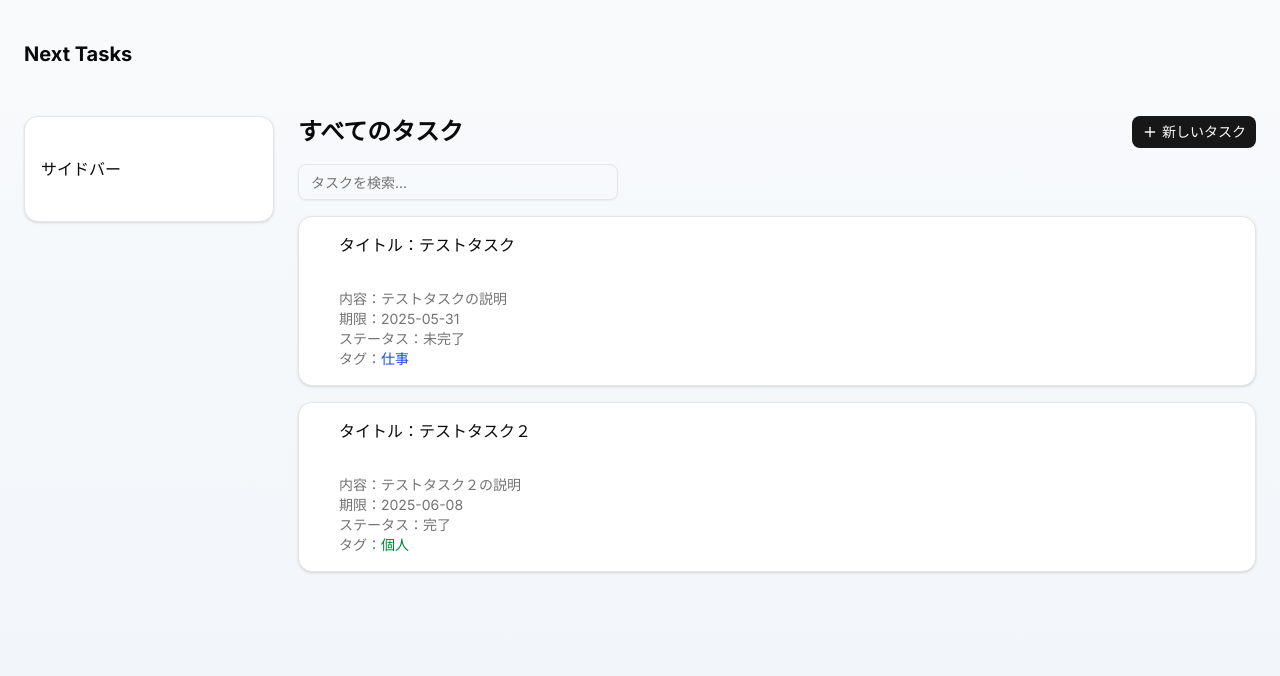
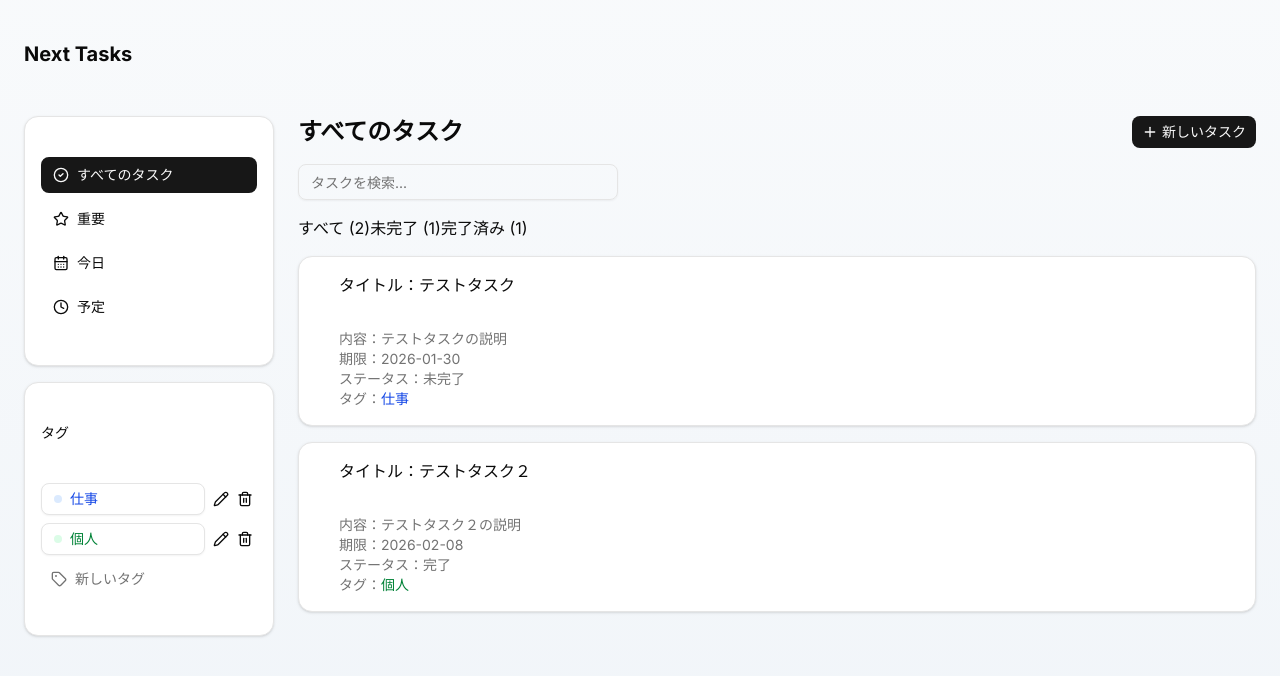
Before and after one commit to aoma8270-cyber/next-todo-app, a Next.js app: page / in a window 1280 px wide. Shown: the top 676 px of the page. Built offline with nearby package versions, Linux system fonts and the light colour scheme.

Commit message:
フィルタリング機能の追加

```diff
--- a/app/components/SideBar.tsx
+++ b/app/components/SideBar.tsx
@@ -1,15 +1,142 @@
-import { Card, CardContent } from "@/components/ui/card";
+import { Button } from "@/components/ui/button";
+import { Card, CardContent, CardHeader, CardTitle } from "@/components/ui/card";
+import { cn } from "@/lib/utils";
+import {
+  CalendarDays,
+  CheckCircle2,
+  Clock,
+  Pencil,
+  Star,
+  Tag,
+  Trash2,
+} from "lucide-react";
+import { FilterType } from "../page";
 
-const SideBar = () => {
+type Props = {
+  currentFilter: FilterType;
+  tags: {
+    id: string;
+    name: string;
+    color: string;
+    text_color: string;
+  }[];
+  selectedTagName: string | null;
+  handleTagFilter: (tagName: string) => void;
+  changeFilter: (filter: FilterType) => void;
+};
+
+const SideBar = ({
+  currentFilter,
+  tags,
+  selectedTagName,
+  handleTagFilter,
+  changeFilter,
+}: Props) => {
+
   return (
-    <div>
     <div className="space-y-4">
       <Card>
         <CardContent className="p-4">
-            <nav className="grid gap-2">サイドバー</nav>
+          <nav className="grid gap-2">
+            <Button
+              variant={currentFilter === "all" ? "default" : "ghost"}
+              className="justify-start gap-2 px-2 w-full"
+              onClick={() => changeFilter("all")}
+            >
+              <CheckCircle2 className="h-4 w-4" />
+              <span>すべてのタスク</span>
+            </Button>
+            <Button
+              variant={currentFilter === "important" ? "default" : "ghost"}
+              className="justify-start gap-2 px-2 w-full"
+              onClick={() => changeFilter("important")}
+            >
+              <Star className="h-4 w-4" />
+              <span>重要</span>
+            </Button>
+            <Button
+              variant={currentFilter === "today" ? "default" : "ghost"}
+              className="justify-start gap-2 px-2 w-full"
+              onClick={() => changeFilter("today")}
+            >
+              <CalendarDays className="h-4 w-4" />
+              <span>今日</span>
+            </Button>
+            <Button
+              variant={currentFilter === "scheduled" ? "default" : "ghost"}
+              className="justify-start gap-2 px-2 w-full"
+              onClick={() => changeFilter("scheduled")}
+            >
+              <Clock className="h-4 w-4" />
+              <span>予定</span>
+            </Button>
+          </nav>
         </CardContent>
       </Card>
+      <Card>
+        <CardHeader className="p-4 pb-2">
+          <CardTitle className="text-sm font-medium">タグ</CardTitle>
+        </CardHeader>
+        <CardContent className="p-4 pt-0">
+          <div className="grid gap-2">
+            {tags.map((tag) => (
+              <div key={tag.id} className="flex items-center">
+                <Button
+                  variant={
+                    currentFilter === "tag" && selectedTagName === tag.name
+                      ? "default"
+                      : "outline"
+                  }
+                  size="sm"
+                  className={cn(
+                    "justify-start gap-2 h-8 flex-grow",
+                    currentFilter === "tag" && selectedTagName === tag.name
+                      ? "bg-primary text-primary-foreground hover:bg-primary/90"
+                      : tag.text_color
+                  )}
+                  onClick={() => handleTagFilter(tag.name)}
+                >
+                  <div
+                    className={`h-2 w-2 rounded-full ${
+                      tag.color.split(" ")[0]
+                    }`}
+                  />
+                  <span>{tag.name}</span>
+                </Button>
+                <div className="flex">
+                  <Button
+                    variant="ghost"
+                    size="icon"
+                    className="h-8 w-6 ml-1"
+                    onClick={() => {}}
+                  >
+                    <Pencil className="h-3.5 w-3.5" />
+                    <span className="sr-only">タグを編集</span>
+                  </Button>
+                  <Button
+                    variant="ghost"
+                    size="icon"
+                    className="h-8 w-6 hover:text-destructive"
+                    onClick={() => {}}
+                  >
+                    <Trash2 className="h-3.5 w-3.5" />
+                    <span className="sr-only">タグを削除</span>
+                  </Button>
                 </div>
+              </div>
+            ))}
+            <Button
+              variant="ghost"
+              size="sm"
+              className="justify-start gap-2 h-8 text-muted-foreground"
+              onClick={() => {}}
+            >
+              <Tag className="h-3.5 w-3.5" />
+              <span>新しいタグ</span>
+            </Button>
+          </div>
+        </CardContent>
+      </Card>
     </div>
   );
 };
--- a/app/components/TabsMenu.tsx
+++ b/app/components/TabsMenu.tsx
@@ -1,4 +1,6 @@
 import { Card, CardContent, CardHeader } from "@/components/ui/card";
+import { Tabs, TabsContent, TabsList, TabsTrigger } from "@radix-ui/react-tabs";
+import { useState } from "react";
 
 type Props = {
   tasks: {
@@ -21,11 +23,23 @@ type Props = {
 };
 
 const TabsMenu = ({ tasks, tagColors }: Props) => {
+  const [currentTab, setCurrentTab] = useState("all");
+
+  const allTasks = tasks;
+  const pendingTasks = tasks.filter((task) => !task.completed);
+  const completedTasks = tasks.filter((task) => task.completed);
 
   return (
     <>
-      {tasks.length > 0 ? (
-        tasks.map((task) => (
+      <Tabs value={currentTab} onValueChange={setCurrentTab} className="w-full">
+      <TabsList className="mb-4">
+        <TabsTrigger value="all">すべて ({allTasks.length})</TabsTrigger>
+        <TabsTrigger value="pending">未完了 ({pendingTasks.length})</TabsTrigger>
+        <TabsTrigger value="completed">完了済み ({completedTasks.length})</TabsTrigger>
+      </TabsList>
+      <TabsContent value="all" className="space-y-4">
+        {allTasks.length > 0 ? (
+          allTasks.map((task) => (
           <Card key={task.id} className="p-4">
             <CardHeader>タイトル：{task.title}</CardHeader>
             <CardContent className="text-sm text-muted-foreground">
@@ -46,6 +60,60 @@ const TabsMenu = ({ tasks, tagColors }: Props) => {
           タスクが見つかりません
         </div>
       )}
+      </TabsContent>
+      <TabsContent value="pending" className="space-y-4">
+        {pendingTasks.length > 0 ? (
+           pendingTasks.map((task) => (
+             <Card key={task.id} className="p-4">
+               <CardHeader>タイトル：{task.title}</CardHeader>
+               <CardContent className="text-sm text-muted-foreground">
+                 <div>内容：{task.description}</div>
+                 <div>期限：{task.due_date}</div>
+                 <div>ステータス：{task.completed ? "完了" : "未完了"}</div>
+                 <div>
+                   タグ：
+                   <span
+                     className={`${tagColors[task.tags]?.textColor || ""}`}
+                   >
+                     {task.tags}
+                   </span>
+                 </div>
+               </CardContent>
+             </Card>
+           ))
+         ) : (
+           <div className="text-center py-8 text-muted-foreground">
+             未完了のタスクがありません
+           </div>
+         )}
+       </TabsContent>
+       <TabsContent value="completed" className="space-y-4">
+         {completedTasks.length > 0 ? (
+           completedTasks.map((task) => (
+             <Card key={task.id} className="p-4">
+               <CardHeader>タイトル：{task.title}</CardHeader>
+               <CardContent className="text-sm text-muted-foreground">
+                 <div>内容：{task.description}</div>
+                 <div>期限：{task.due_date}</div>
+                 <div>ステータス：{task.completed ? "完了" : "未完了"}</div>
+                 <div>
+                   タグ：
+                   <span
+                     className={`${tagColors[task.tags]?.textColor || ""}`}
+                   >
+                     {task.tags}
+                   </span>
+                 </div>
+               </CardContent>
+             </Card>
+           ))
+         ) : (
+           <div className="text-center py-8 text-muted-foreground">
+             完了済みのタスクがありません
+           </div>
+         )}
+      </TabsContent>
+    </Tabs>
     </>
   );
 };
--- a/app/page.tsx
+++ b/app/page.tsx
@@ -2,11 +2,11 @@
 
 import { useState } from "react";
 import { Button } from "@/components/ui/button";
-import { Card, CardContent, CardHeader } from "@/components/ui/card";
 import { Input } from "@/components/ui/input";
 import { Plus } from "lucide-react";
 import Sidebar from "./components/SideBar";
 import TabsMenu from "./components/TabsMenu";
+
 
 // タスクサンプルデータ
 const sampleTasks = [
@@ -14,7 +14,7 @@ const sampleTasks = [
     id: "1",
     title: "テストタスク",
     description: "テストタスクの説明",
-    due_date: "2025-05-31",
+    due_date: "2026-01-30",
     priority: "medium",
     completed: false,
     important: false,
@@ -24,7 +24,7 @@ const sampleTasks = [
     id: "2",
     title: "テストタスク２",
     description: "テストタスク２の説明",
-    due_date: "2025-06-08",
+    due_date: "2026-02-08",
     priority: "high",
     completed: true,
     important: true,
@@ -48,10 +48,61 @@ const sampleTags = [
   },
 ];
 
+export type FilterType = "all" | "important" | "today" | "scheduled" | "tag";
+
 export default function Home() {
   // タスクとタグの状態
   const [tasks, setTasks] = useState(sampleTasks);
   const [tags, setTags] = useState(sampleTags);
+  const [searchQuery, setSearchQuery] = useState("");
+  const [currentFilter, setCurrentFilter] = useState<FilterType>("all");
+  const [selectedTagname, setSelectedTagName] = useState<string | null>(null);
+
+  const today = new Date();
+  today.setHours(0, 0, 0, 0);
+  const todayStr = today.toISOString().split("T")[0];
+
+  const handleTagFilter = (tagName: string) => {
+    setCurrentFilter("tag");
+    setSelectedTagName(tagName);
+  };
+
+  const getFilteredTasks = () => {
+    let filtered = tasks.filter(
+      (task) =>
+        task.title.toLowerCase().includes(searchQuery.toLowerCase()) ||
+      (task.description &&
+        task.description.toLowerCase().includes(searchQuery.toLowerCase())
+      )
+    )
+
+    switch (currentFilter) {
+      case "important":
+        filtered = filtered.filter((task) => task.important);
+        break;
+      case "today":
+        filtered = filtered.filter((task) => task.due_date === todayStr);
+        break;
+      case "scheduled":
+        filtered = filtered.filter((task) => task.due_date && task.due_date !== "");
+        break;
+      case "tag":
+        filtered = filtered.filter((task) => task.tags === selectedTagname);
+        break;
+    }
+
+    return filtered;
+  }
+
+  const filteredTasks = getFilteredTasks();
+
+  const changeFilter = (filter: FilterType) => {
+    setCurrentFilter(filter);
+
+    if (filter === "all") {
+      setSelectedTagName(null);
+    }
+  };
 
   // タグの色情報を取得
   const getTagColors = () => {
@@ -83,12 +134,24 @@ export default function Home() {
         <main className="mt-8">
           <div className="grid gap-6 md:grid-cols-[250px_1fr]">
             {/* サイドバー */}
-            <Sidebar />
+            <Sidebar
+              currentFilter={currentFilter}
+              tags={tags}
+              selectedTagName={selectedTagname}
+              handleTagFilter={handleTagFilter}
+              changeFilter={changeFilter}
+            />
 
             {/* メインコンテンツ */}
             <div className="space-y-4">
               <div className="flex items-center justify-between">
-                <h2 className="text-2xl font-bold">すべてのタスク</h2>
+                <h2 className="text-2xl font-bold">
+                  {currentFilter === "all" && "すべてのタスク"}
+                  {currentFilter === "important" && "重要なタスク"}
+                  {currentFilter === "today" && "今日のタスク"}
+                  {currentFilter === "scheduled" && "予定されたタスク"}
+                  {currentFilter === "tag" && selectedTagname && `タグ: ${selectedTagname}`}
+                </h2>
                 <Button size="sm" className="gap-1" onClick={() => {}}>
                   <Plus className="h-4 w-4" />
                   新しいタスク
@@ -98,11 +161,11 @@ export default function Home() {
                 <Input
                   placeholder="タスクを検索..."
                   className="max-w-xs"
-                  onChange={() => {}}
+                  value={searchQuery}
+                  onChange={(e) => setSearchQuery(e.target.value)}
                 />
               </div>
-              <TabsMenu tasks={tasks} tagColors={tagColors} />
-
+              <TabsMenu tasks={filteredTasks} tagColors={tagColors} />
             </div>
           </div>
         </main>
```
Lines whose indentation alone changed are shown as unchanged.
